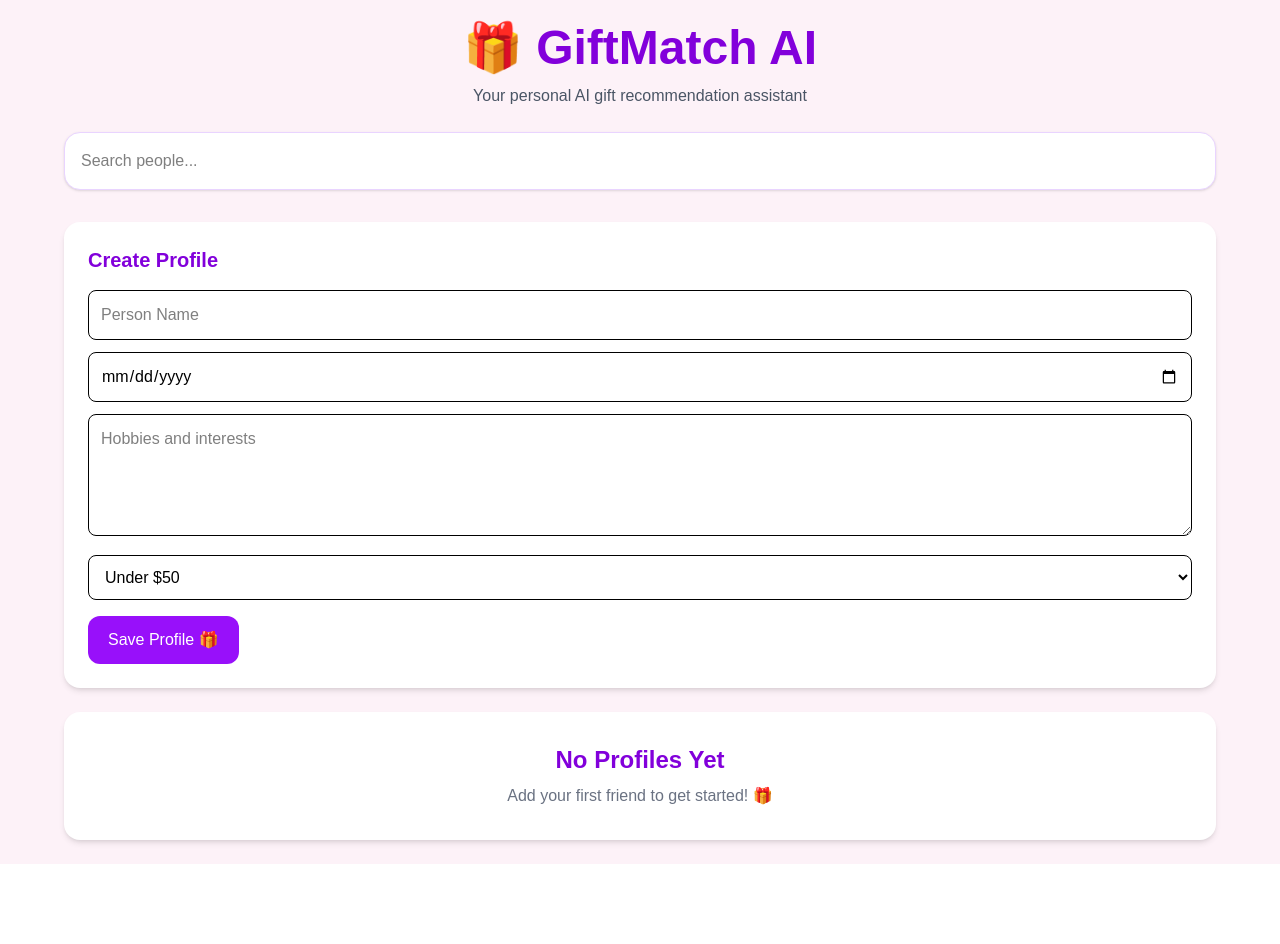
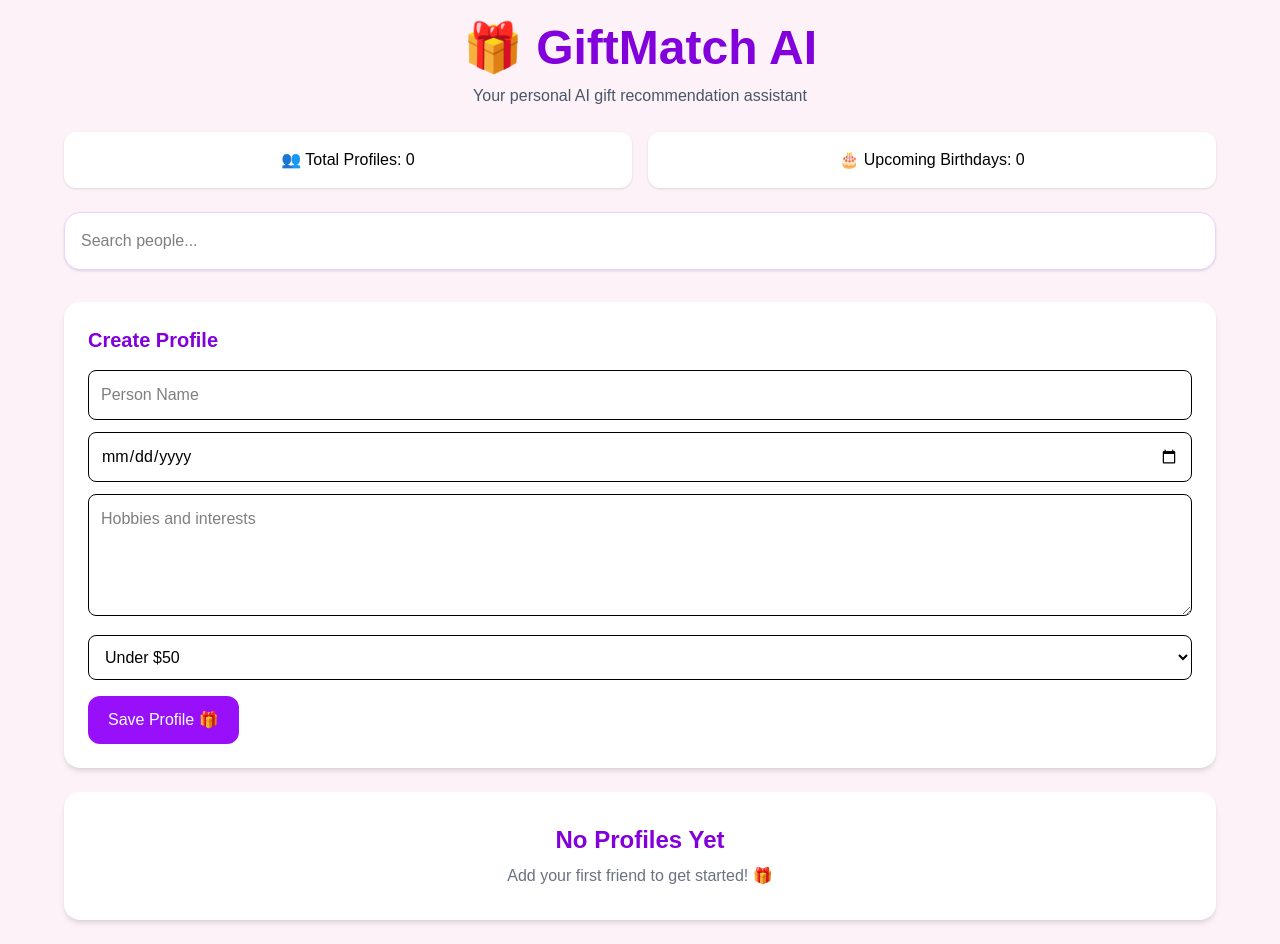
Before and after one commit to marwaqadeer/giftmatch-ai, a React (Vite) app: page / in a window 1280 px wide. Before the commit the page ends 864 px from the top, so only its background shows below. Built offline with nearby package versions, Linux system fonts and the light colour scheme.

Commit message:
Add dashboard statistics section

```diff
--- a/src/pages/Dashboard.jsx
+++ b/src/pages/Dashboard.jsx
@@ -97,6 +97,18 @@ function Dashboard() {
                     Your personal AI gift recommendation assistant
                 </p>
 
+                <div className="grid grid-cols-1 md:grid-cols-2 gap-4 mt-6">
+
+                    <div className="bg-white p-4 rounded-xl shadow text-center">
+                        👥 Total Profiles: {profiles.length}
+                    </div>
+
+                    <div className="bg-white p-4 rounded-xl shadow text-center">
+                        🎂 Upcoming Birthdays: {profiles.length}
+                    </div>
+
+                </div>
+
                 <input
                     type="text"
                     placeholder="Search people..."
```
